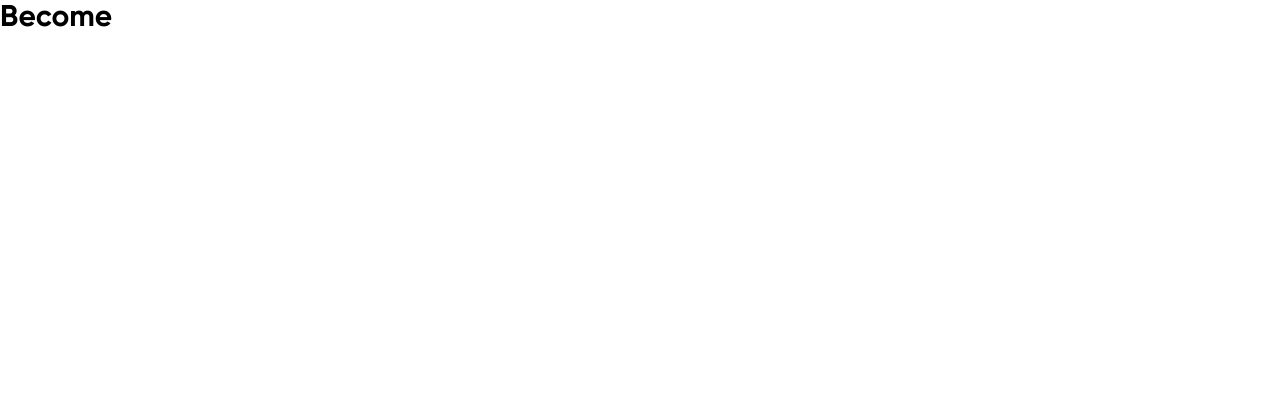
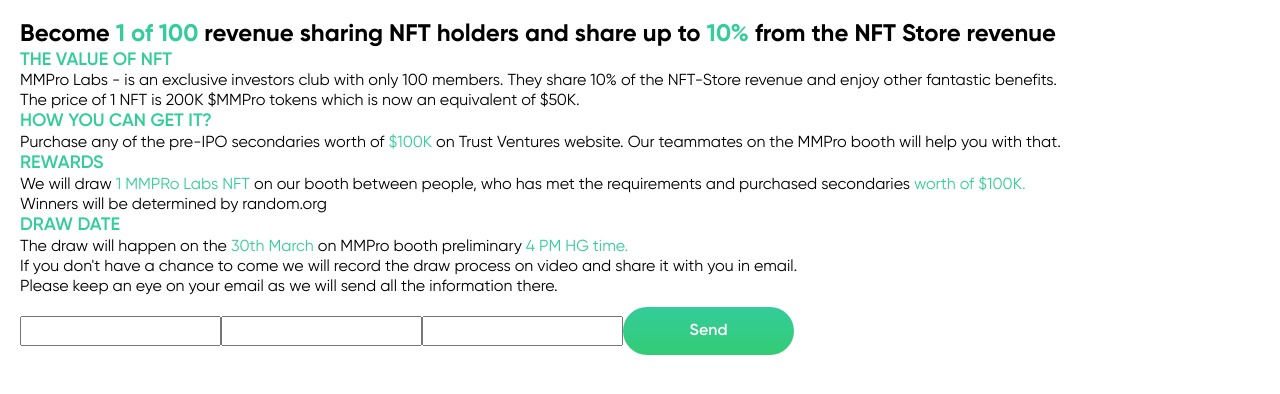
Before and after one commit to GeorgeDeyneka/MMPRO_layout, a Nuxt app: page /become in a window 1280 px wide. Shown: the top 394 px of the page. Built offline with nearby package versions, Linux system fonts and the light colour scheme.

Commit message:
Add base text-content on all pages (without styles)

```diff
--- a/assets/scss/typography.scss
+++ b/assets/scss/typography.scss
@@ -42,6 +42,12 @@
   line-height: 125%;
 }
 
+h2 {
+  font-size: 24px;
+font-weight: 700;
+line-height: 123.7%;
+}
+
 h3 {
   font-size: 20px;
   font-weight: 600;
@@ -64,6 +70,11 @@
   font-weight: 500;
 }
 
+.green-subtitle {
+  text-transform: uppercase;
+  color: var(--green-gradient-from);
+}
+
 .green-span {
   color: var(--green-gradient-from);
 }
--- /dev/null
+++ b/components/TheForm.vue
@@ -0,0 +1,8 @@
+<template>
+  <form>
+    <input type="text" />
+    <input type="text" />
+    <input type="text" />
+    <TheButton text="Send" btn-type="submit" />
+  </form>
+</template>
--- a/pages/become.vue
+++ b/pages/become.vue
@@ -1,7 +1,75 @@
 <script setup lang="ts"></script>
 
 <template>
-  <h1>Become</h1>
+  <main class="become">
+    <h2 class="become__title">
+      Become
+      <span class="green-span"> 1 of 100 </span>
+      revenue sharing NFT holders and share up to
+      <span class="green-span"> 10% </span>
+      from the NFT Store revenue
+    </h2>
+
+    <div class="become__block value">
+      <h4 class="green-subtitle">The value of NFT</h4>
+      <p>
+        MMPro Labs - is an exclusive investors club with only 100 members. They
+        share 10% of the NFT-Store revenue and enjoy other fantastic benefits.
+      </p>
+      <p>
+        The price of 1 NFT is 200K $MMPro tokens which is now an equivalent of
+        $50K.
+      </p>
+    </div>
+
+    <div class="become__block get-it">
+      <h4 class="green-subtitle">How you can get it?</h4>
+      <p>
+        Purchase any of the pre-IPO secondaries worth of
+        <span class="green-span"> $100K </span>
+        on Trust Ventures website. Our teammates on the MMPro booth will help
+        you with that.
+      </p>
+    </div>
+
+    <div class="become__block rewards">
+      <h4 class="green-subtitle">Rewards</h4>
+      <p>
+        We will draw
+        <span class="green-span"> 1 MMPRo Labs NFT </span>
+        on our booth between people, who has met the requirements and purchased
+        secondaries
+        <span class="green-span"> worth of $100K. </span>
+      </p>
+      <p>Winners will be determined by random.org</p>
+    </div>
+
+    <div class="become__block draw">
+      <h4 class="green-subtitle">Draw Date</h4>
+      <p>
+        The draw will happen on the
+        <span class="green-span"> 30th March </span>
+        on MMPro booth preliminary
+        <span class="green-span"> 4 PM HG time. </span>
+      </p>
+
+      <p>
+        If you don't have a chance to come we will record the draw process on
+        video and share it with you in email.
+      </p>
+
+      <p>
+        Please keep an eye on your email as we will send all the information
+        there.
+      </p>
+    </div>
+
+    <TheForm />
+  </main>
 </template>
 
-<style lang="scss" scoped></style>
+<style lang="scss" scoped>
+.become {
+  padding: 20px;
+}
+</style>
--- a/pages/buy.vue
+++ b/pages/buy.vue
@@ -1,7 +1,65 @@
 <script setup lang="ts"></script>
 
 <template>
-  <h1>Buy</h1>
+  <main class="buy">
+    <h2 class="buy__title">
+      Buy any tier of pre-IPO secondaries and
+      <span class="green-span"> win </span>
+      additional
+      <span class="green-span"> allocation </span>
+    </h2>
+
+    <div class="buy__block works">
+      <h4 class="green-subtitle">How it works?</h4>
+      <p>Visit <a> marketmaking.pro/store </a></p>
+
+      <p>
+        Visit marketmaking.pro/store Purchase any tier of pre-IPO NFTs and pay
+        for your allocation.
+      </p>
+
+      <p>
+        Get a chance to
+        <span class="green-span"> win 1 of 10 allocation </span>
+        of pre-IPO secondaries worth of
+        <span class="green-span"> $500 </span>
+      </p>
+    </div>
+
+    <div class="buy__block get-it">
+      <h4 class="green-subtitle">How you can get it?</h4>
+      <p>
+        After you will make a purchase on the NFT-Store, please, provide your
+        email,
+        <span class="green-span"> BSC-20 wallet address </span>
+        and name to the form below.
+      </p>
+      <p>Follow the instructions in your email.</p>
+    </div>
+
+    <div class="buy__block draw">
+      <h4 class="green-subtitle">How you can get it?</h4>
+      <p>
+        The draw will happen on the
+        <span class="green-span"> 30th March </span>
+        on MMPro booth preliminary 4 PM HG time.
+      </p>
+      <p>
+        If you don't have a chance to come we will record the draw process on
+        video and share it with you in email.
+      </p>
+      <p>
+        Please keep an eye on your email as we will send all the information
+        there.
+      </p>
+    </div>
+
+    <TheForm />
+  </main>
 </template>
 
-<style lang="scss" scoped></style>
+<style lang="scss" scoped>
+.buy {
+  padding: 20px;
+}
+</style>
--- a/pages/order.vue
+++ b/pages/order.vue
@@ -1,7 +1,81 @@
 <script setup lang="ts"></script>
 
 <template>
-  <h1>Order</h1>
+  <main class="order">
+    <h2 class="order__title">
+      Order MMPro services and
+      <span class="green-span"> win paid allocation </span>
+      of pre-IPO secondaries
+    </h2>
+
+    <div class="order__block works">
+      <h4 class="green-subtitle">How it works?</h4>
+      <p>Apply to any of the MMPro services via the form below:</p>
+      <ul>
+        <li>Market Making</li>
+        <li>Community Building</li>
+        <li>Listings</li>
+        <li>Advisory</li>
+      </ul>
+      <p>
+        Write in the message section what type of service you need, past the
+        link yo your website, receive email with confirmation.
+      </p>
+      <p>Applications without website and service orders won’t be considered</p>
+    </div>
+
+    <div class="order__block prize">
+      <h4 class="green-subtitle">Prize pool</h4>
+      <p>
+        You can win one of the 10 pre-IPO secondaries NFTs with $500 paid
+        allocation
+      </p>
+    </div>
+
+    <div class="order__block rewards">
+      <h4 class="green-subtitle">Rewards</h4>
+      <p>
+        Rewards will be distributed on our booth with the help of Random.org
+      </p>
+    </div>
+
+    <div class="order__block draw">
+      <h4 class="green-subtitle">Rewards</h4>
+      <p>
+        The draw will happen on the 30th March on MMPro booth preliminary 4 PM
+        HG time.
+      </p>
+
+      <p>
+        If you don't have a chance to come we will record the draw process on
+        video and share it with you in email.
+      </p>
+
+      <p>
+        Please keep an eye on your email as we will send all the information
+        there.
+      </p>
+    </div>
+
+<TheForm/>
+  </main>
 </template>
 
-<style lang="scss" scoped></style>
+<style lang="scss" scoped>
+.order {
+  padding: 20px;
+
+  &__title {
+    padding: 20px 0;
+  }
+
+  &__subtitle {
+    color: var(--green-gradient-from);
+    text-transform: uppercase;
+  }
+
+  &__block {
+    padding: 25px 0;
+  }
+}
+</style>
```
